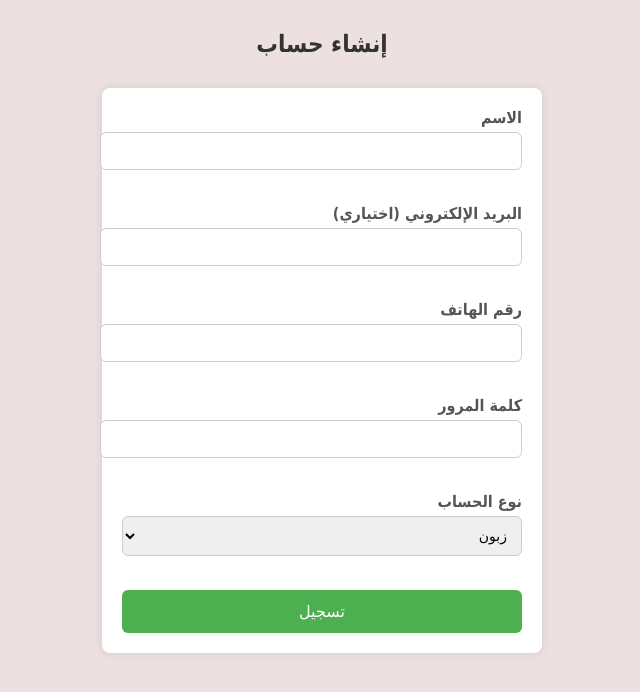
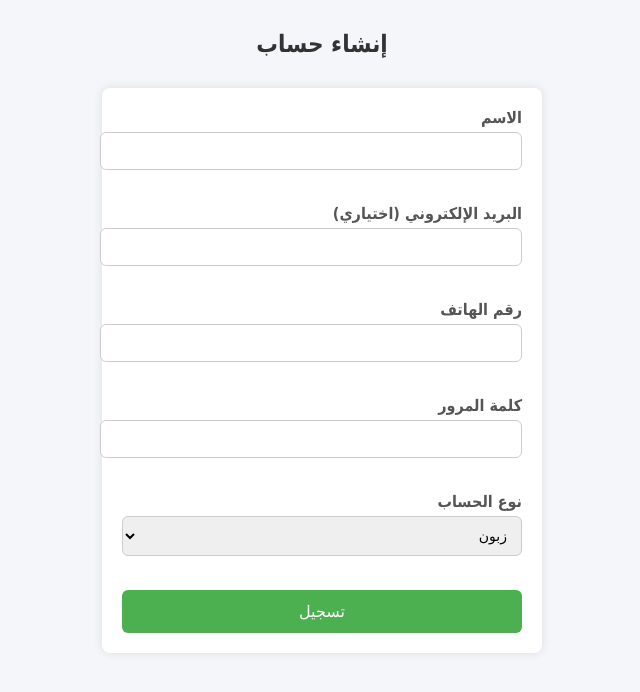
Before and after one commit to shushu77812-wq/BaytiCook, a Flask app: page /register in a window 1280 px wide. Shown: the top 692 px of the page, without its empty margins (318-958 px from the left). Run offline with Flask 3, Linux system fonts and the light colour scheme.

Commit message:
fix Procfile

```diff
--- a/app/static/css/admin.css
+++ b/app/static/css/admin.css
@@ -3,7 +3,7 @@ direction: rtl;
 text-align: right;
 font-family: Tahoma, Arial;
 margin:0;
-background:#f5f6fa;;
+background:#bcbec5;;
 }
 
 
--- a/app/static/css/chefs.css
+++ b/app/static/css/chefs.css
@@ -3,7 +3,7 @@
 body{
 font-family:Tahoma, Arial;
 margin:0;
-background:#898c96;
+background:#f5f6fa;
 direction:rtl;
 }
 
--- a/app/static/css/login.css
+++ b/app/static/css/login.css
@@ -1,6 +1,6 @@
 body {
     font-family: "Tahoma", sans-serif;
-    background: #ece0e0;
+    background: #f5f6fa;
     direction: rtl;
     text-align: center;
     margin: 0;
--- a/app/static/css/register.css
+++ b/app/static/css/register.css
@@ -1,6 +1,6 @@
 body {
     font-family: "Tahoma", sans-serif;
-    background-color: #ece0e0;
+    background-color: #f5f6fa;
     direction: rtl;
     text-align: center;
     margin: 0;
--- a/app/static/css/style.css
+++ b/app/static/css/style.css
@@ -10,7 +10,7 @@ body {
     font-family: 'Segoe UI', Tahoma, Geneva, Verdana, sans-serif;
     margin: 0;
     padding: 0;
-    background-color: #ddc9c9c3;
+    background-color: #f5f6fa;
     color: var(--text-dark);
 }
 
--- a/app/templates/admin/kitchens.html
+++ b/app/templates/admin/kitchens.html
@@ -119,6 +119,7 @@ text-decoration:none;
 <div class="card">
 
 <img src="/static/uploads/{{ kitchen.kitchen_logo }}">
+
 <h3>{{ kitchen.kitchen_name }}</h3>
 
 <p>👤 {{ kitchen.user.name if kitchen.user else "غير معروف" }}</p>
```
Also changed, not shown: app/routes/shop_routes.py (line endings or trailing spaces), app/templates/chef/meals.html (line endings or trailing spaces), 1 other file.
